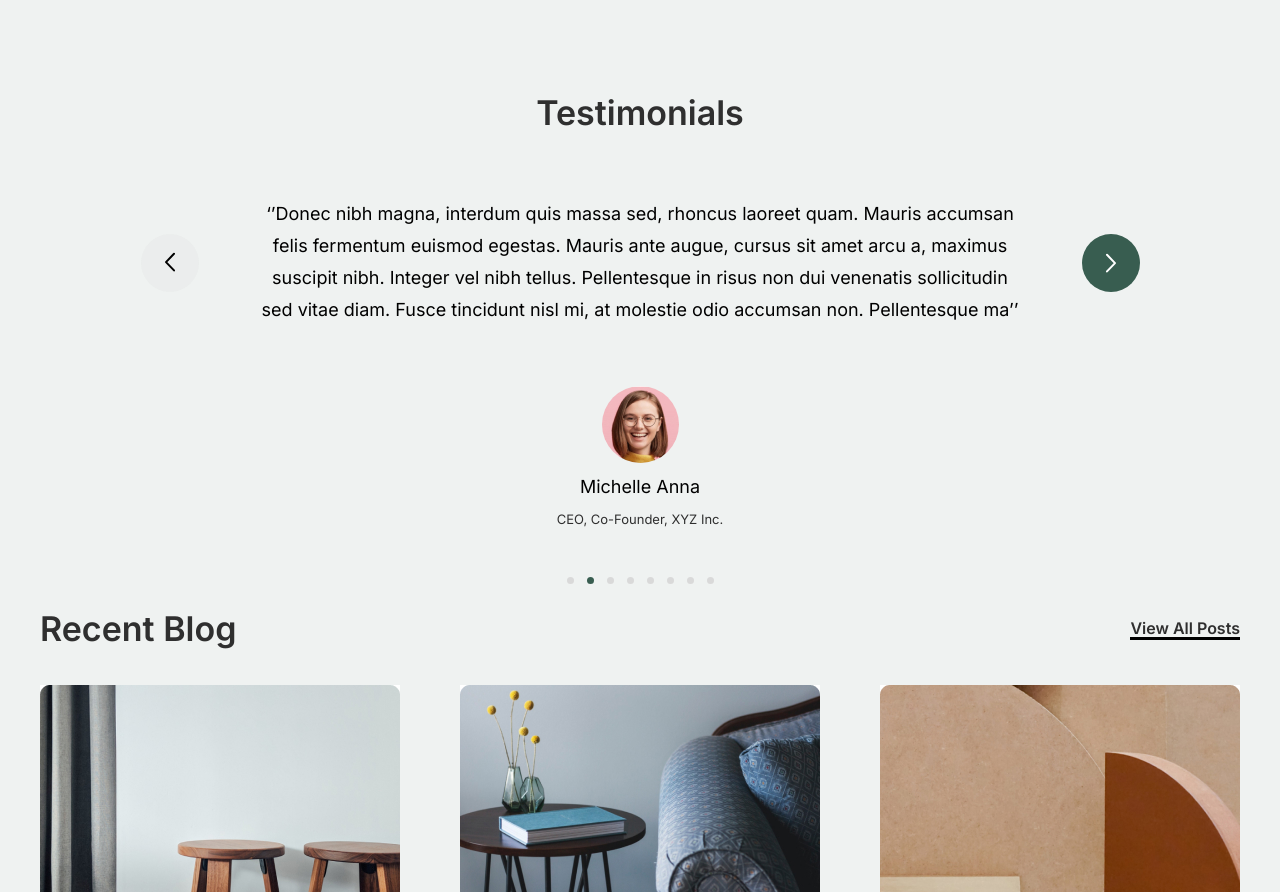
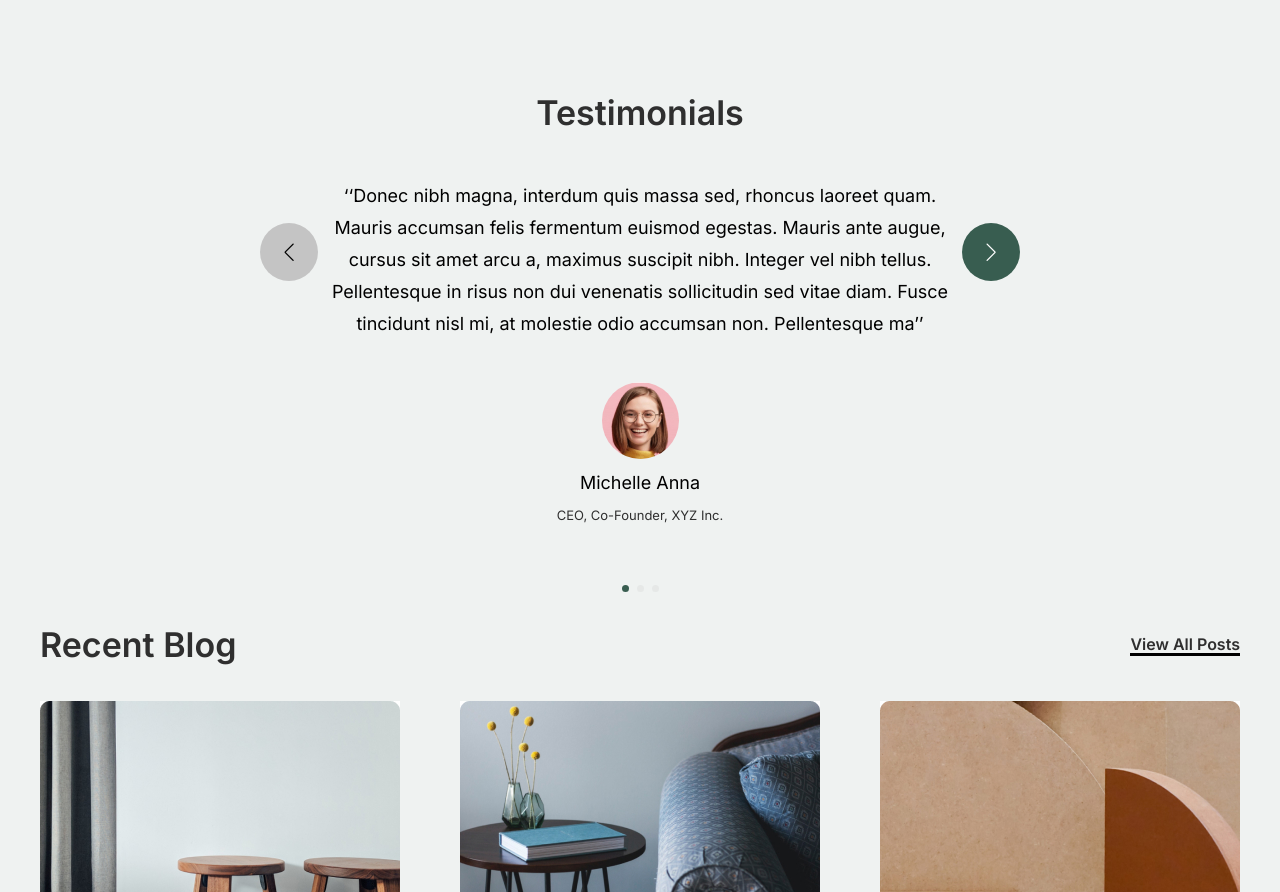
Before and after one commit to slipdem/furniture-lp-parcel, a website built with Parcel: page src/index.html in a window 1280 px wide. Shown: the part 3044-3936 px from the top of the page. Built offline with nearby package versions, Linux system fonts and the light colour scheme; files whose address does not match are found by name.

Commit message:
feat: add slider

```diff
--- a/src/index.html
+++ b/src/index.html
@@ -25,10 +25,7 @@
 		<link
 			rel="stylesheet"
 			href="https://cdn.jsdelivr.net/npm/swiper@11/swiper-bundle.min.css" />
-
-		<script src="https://cdn.jsdelivr.net/npm/swiper@11/swiper-bundle.min.js"></script>
 	</head>
-	<!-- https://www.youtube.com/watch?v=Fm2wP9GLLi8&t=145s -->
 	<body class="main__body">
 		<main class="main">
 			<!-- Main Header -->
@@ -1728,56 +1725,17 @@
 			<!-- Section Testimonials -->
 			<section class="section__testimonials">
 				<div class="container">
-					<div class="testimonials flex">
 					<h1 class="section__title">Testimonials</h1>
-						<div class="testimonials__item">
+					<div class="testimonials flex swiper">
+						<div class="swiper-wrapper">
+							<div class="swiper-slide testimonials__slide">
 								<p class="testimonials__text">
-								<svg
-									class="swipe-left"
-									width="58"
-									height="58"
-									viewBox="0 0 58 58"
-									fill="none"
-									xmlns="http://www.w3.org/2000/svg">
-									<circle
-										opacity="0.1"
-										cx="29"
-										cy="29"
-										r="29"
-										fill="#C4C4C4" />
-									<path
-										d="M33 36.43L25 28.1164L33 19.8027"
-										stroke="black"
-										stroke-width="2"
-										stroke-linecap="round"
-										stroke-linejoin="round" />
-								</svg>
-
-								‘’Donec nibh magna, interdum quis massa sed, rhoncus laoreet
+									‘‘Donec nibh magna, interdum quis massa sed, rhoncus laoreet
 									quam. Mauris accumsan felis fermentum euismod egestas. Mauris
 									ante augue, cursus sit amet arcu a, maximus suscipit nibh.
-								Integer vel nibh tellus. Pellentesque in risus non dui venenatis
-								sollicitudin sed vitae diam. Fusce tincidunt nisl mi, at
-								molestie odio accumsan non. Pellentesque ma’’
-								<svg
-									class="swipe-right"
-									width="58"
-									height="58"
-									viewBox="0 0 58 58"
-									fill="none"
-									xmlns="http://www.w3.org/2000/svg">
-									<circle
-										cx="29"
-										cy="29"
-										r="29"
-										fill="#385D50" />
-									<path
-										d="M25 37.43L33 29.1164L25 20.8027"
-										stroke="white"
-										stroke-width="2"
-										stroke-linecap="round"
-										stroke-linejoin="round" />
-								</svg>
+									Integer vel nibh tellus. Pellentesque in risus non dui
+									venenatis sollicitudin sed vitae diam. Fusce tincidunt nisl
+									mi, at molestie odio accumsan non. Pellentesque ma’’
 								</p>
 								<div class="testimonials__info flex">
 									<div class="testimonials__info-img">
@@ -1789,55 +1747,46 @@
 									<p>CEO, Co-Founder, XYZ Inc.</p>
 								</div>
 							</div>
-						<div class="testimonials__pagination">
-							<svg
-								width="147"
-								height="7"
-								viewBox="0 0 147 7"
-								fill="none"
-								xmlns="http://www.w3.org/2000/svg">
-								<circle
-									cx="3.5"
-									cy="3.5"
-									r="3.5"
-									fill="#D9D9D9" />
-								<circle
-									cx="43.5"
-									cy="3.5"
-									r="3.5"
-									fill="#D9D9D9" />
-								<circle
-									cx="83.5"
-									cy="3.5"
-									r="3.5"
-									fill="#D9D9D9" />
-								<circle
-									cx="123.5"
-									cy="3.5"
-									r="3.5"
-									fill="#D9D9D9" />
-								<circle
-									cx="23.5"
-									cy="3.5"
-									r="3.5"
-									fill="#385D50" />
-								<circle
-									cx="63.5"
-									cy="3.5"
-									r="3.5"
-									fill="#D9D9D9" />
-								<circle
-									cx="103.5"
-									cy="3.5"
-									r="3.5"
-									fill="#D9D9D9" />
-								<circle
-									cx="143.5"
-									cy="3.5"
-									r="3.5"
-									fill="#D9D9D9" />
-							</svg>
-						</div>
+							<div class="swiper-slide testimonials__slide">
+								<p class="testimonials__text">
+									‘‘Lorem ipsum dolor sit amet consectetur, adipisicing elit.
+									Repudiandae aliquid quia maxime qui explicabo nisi dolore est
+									totam, ipsum optio dolorem nobis tempore ab officia earum
+									quidem quas, reiciendis quibusdam?’’
+								</p>
+								<div class="testimonials__info flex">
+									<div class="testimonials__info-img">
+										<img
+											src="./img/person-1.jpg"
+											alt="User" />
+									</div>
+									<h3>Mike Tyson</h3>
+									<p>CEO, Co-Founder, XYZ Inc.</p>
+								</div>
+							</div>
+							<div class="swiper-slide testimonials__slide">
+								<p class="testimonials__text">
+									‘‘Lorem ipsum dolor sit amet consectetur, adipisicing elit.
+									Repudiandae aliquid quia maxime qui explicabo nisi dolore est
+									totam, ipsum optio dolorem nobis tempore ab officia earum
+									quidem quas, reiciendis quibusdam?’’
+								</p>
+								<div class="testimonials__info flex">
+									<div class="testimonials__info-img">
+										<img
+											src="./img/person-1.jpg"
+											alt="User" />
+									</div>
+									<h3>Michelle Anna</h3>
+									<p>CEO, Co-Founder, XYZ Inc.</p>
+								</div>
+							</div>
+						</div>
+						<div class="testimonials__pagination swiper-pagination"></div>
+						<button
+							class="slider__btn slider__btn-prev swiper-button-prev"></button>
+						<button
+							class="slider__btn slider__btn-next swiper-button-next"></button>
 					</div>
 				</div>
 			</section>
@@ -2077,4 +2026,5 @@
 			type="module"
 			src="./index.js"></script>
 	</body>
+	<script src="https://cdn.jsdelivr.net/npm/swiper@11/swiper-bundle.min.js"></script>
 </html>
--- a/src/index.js
+++ b/src/index.js
@@ -1 +1,18 @@
-// const swiper = new Swiper(...)
+const swiper = new Swiper('.swiper', {
+	// Optional parameters
+	loop: true,
+	spaceBetween: 100,
+	slidesPerView: 1,
+
+	// If we need pagination
+	pagination: {
+		el: '.swiper-pagination',
+		clickable: true,
+	},
+
+	// Navigation arrows
+	navigation: {
+		nextEl: '.swiper-button-next',
+		prevEl: '.swiper-button-prev',
+	},
+});
--- a/src/styles/_help.scss
+++ b/src/styles/_help.scss
@@ -51,7 +51,6 @@
 			.section__title,
 			.section__text {
 				max-width: 550px;
-				// margin: 0 auto;
 			}
 			.section__title {
 				margin-bottom: 12px;
--- a/src/styles/_testimonials.scss
+++ b/src/styles/_testimonials.scss
@@ -1,14 +1,15 @@
 .section__testimonials {
+	.section__title {
+		padding-bottom: 47px;
+	}
 }
+
 .testimonials {
 	flex-direction: column;
 	align-items: center;
 	justify-content: center;
-	.section__title {
-		padding-bottom: 47px;
-	}
-	&__item {
-	}
+	position: relative;
+
 	&__text {
 		position: relative;
 		font-weight: 400;
@@ -16,39 +17,24 @@
 		line-height: 32px;
 		text-align: center;
 		color: #000000;
-		max-width: 759px;
+		max-width: 639px;
+		margin: 0 auto;
 		padding-bottom: 42px;
 		@media (max-width: $bp992) {
-			max-width: 659px;
+			max-width: 629px;
 		}
 		@media (max-width: $bp768) {
 			max-width: 360px;
 		}
 		@media (max-width: $bp480) {
 			max-width: 260px;
+			font-size: 16px;
 		}
 		@media (max-width: 380px) {
 			max-width: 200px;
 		}
-		.swipe-left {
-			position: absolute;
-			top: 36px;
-			left: -120px;
-			cursor: pointer;
-			@media (max-width: $bp992) {
-				left: -60px;
-			}
-		}
-		.swipe-right {
-			position: absolute;
-			top: 36px;
-			right: -120px;
-			cursor: pointer;
-			@media (max-width: $bp992) {
-				right: -60px;
-			}
-		}
 	}
+
 	&__info {
 		flex-direction: column;
 		align-items: center;
@@ -78,7 +64,57 @@
 		text-align: center;
 		margin-bottom: 13px;
 	}
+}
 
-	&__pagination {
+.swiper {
+	position: relative;
+	max-width: 760px;
+	width: 100%;
+	margin: 0 auto;
+	.slider__btn {
+		position: absolute;
+		height: 58px;
+		width: 58px;
+		border-radius: 100%;
+		top: 65px;
+		cursor: pointer;
+		background-color: #c4c4c4;
+		border: none;
+		@media (max-width: $bp480) {
+			display: none;
+		}
+		&::after {
+			font-size: 18px;
+			text-align: center;
+		}
+		&-next {
+			right: 0;
+			background-color: #385d50;
+			&::after {
+				color: #ffffff;
+			}
+		}
+		&-prev {
+			left: 0;
+			&::after {
+				color: #000000;
+			}
+		}
 	}
 }
+
+.swiper-wrapper {
+	padding-bottom: 40px;
+}
+
+.swiper-pagination {
+	.swiper-pagination-bullet {
+		width: 7px;
+		height: 7px;
+		background-color: #c4c4c4;
+		border-radius: 50%;
+	}
+	.swiper-pagination-bullet-active {
+		background-color: #385d50;
+	}
+}
```
Lines whose indentation alone changed are shown as unchanged.
